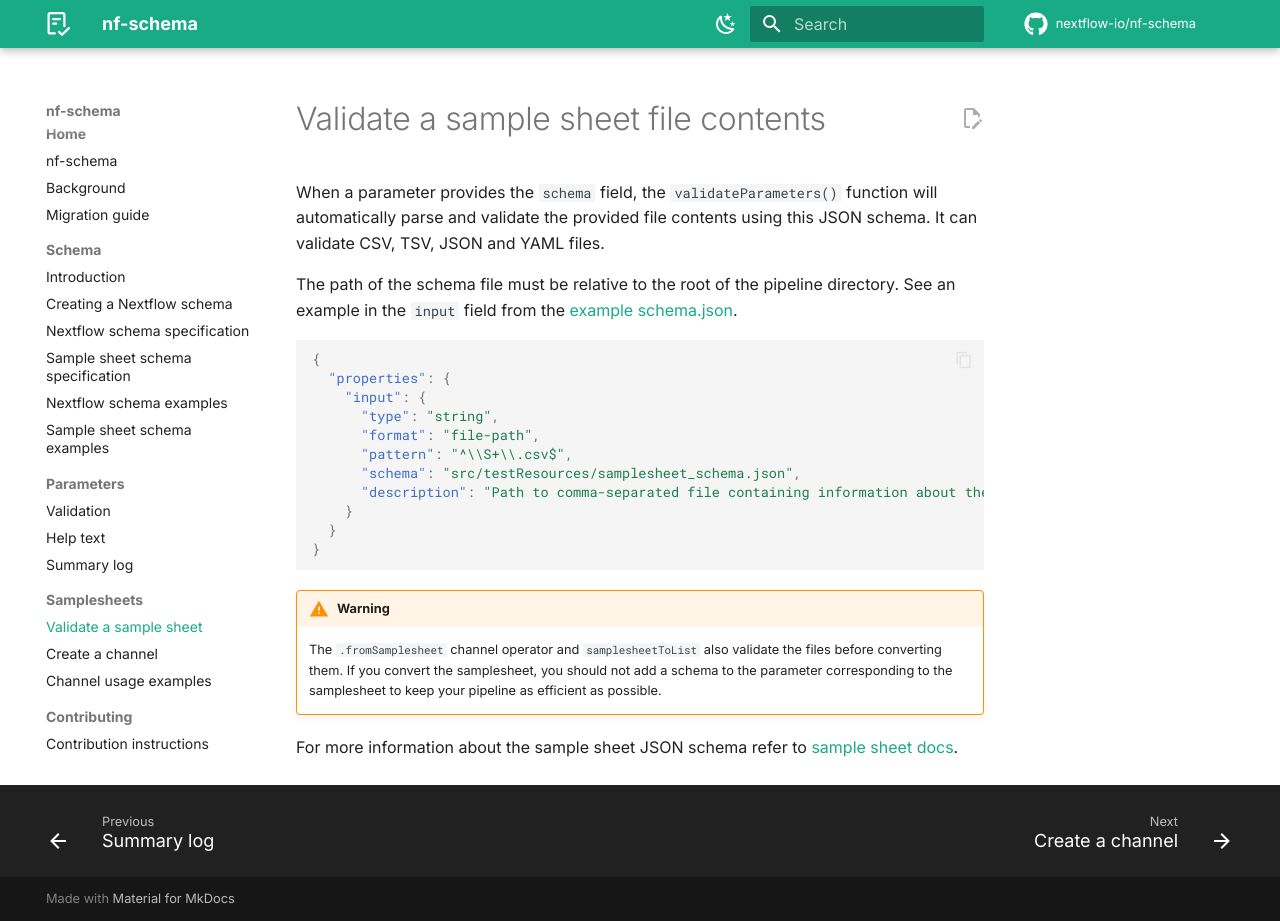
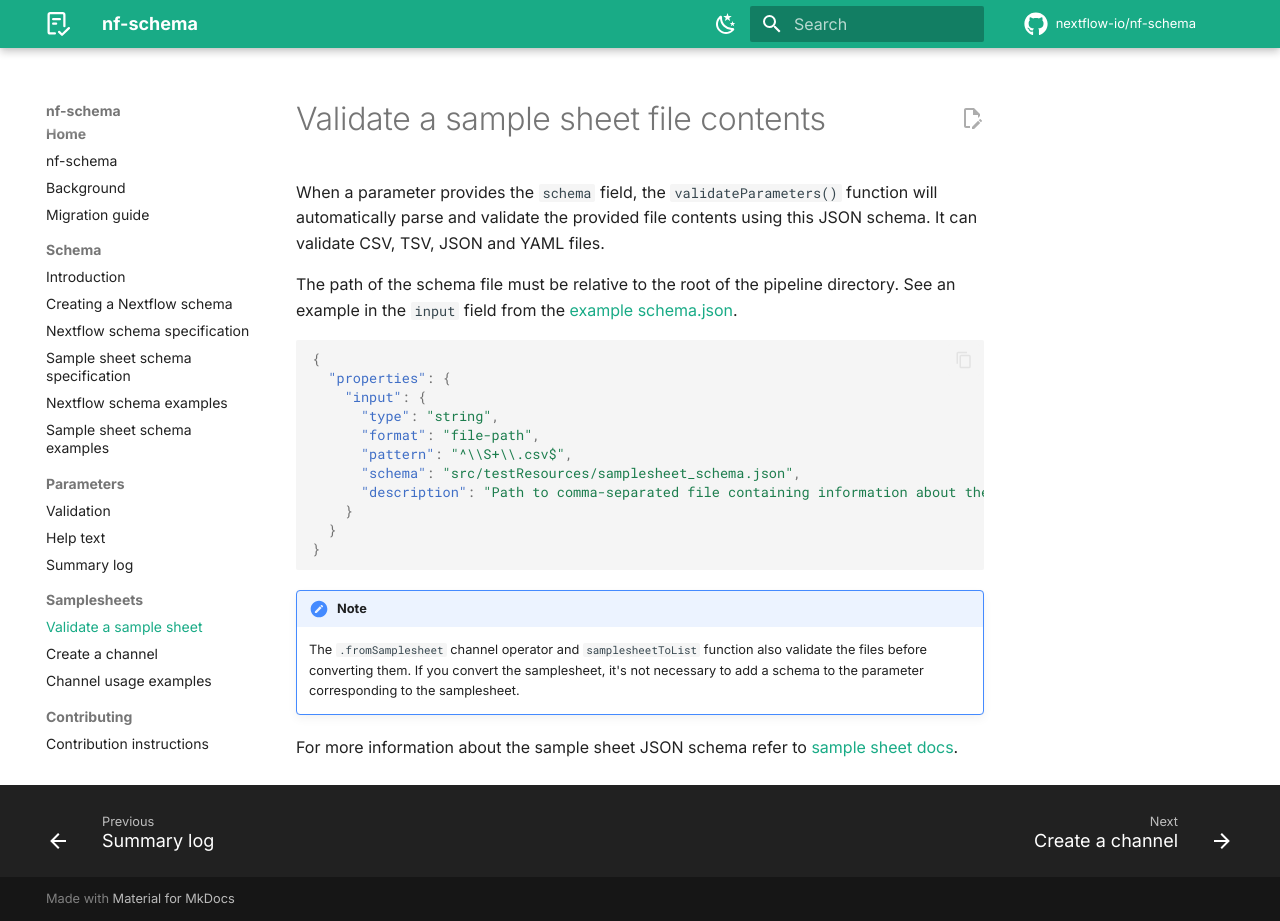
Before and after one commit to nextflow-io/nf-validation, an MkDocs documentation site: the page built from docs/samplesheets/validate_sample_sheet.md, in a window 1280 px wide and 921 px high. Built offline with MkDocs 1.6.1 and Material for MkDocs 9.7.7, drawn with Linux system fonts in a browser that asks for light colours; plug-ins that fetch from the network failed and are left out; comment, search, counter and statistics services are not loaded; the version menu is left out.

Commit message:
apply review suggestions

````diff
--- a/docs/samplesheets/validate_sample_sheet.md
+++ b/docs/samplesheets/validate_sample_sheet.md
@@ -26,8 +26,8 @@ See an example in the `input` field from the [example schema.json](https://raw.g
 }
 ```
 
-!!! warning
+!!! note
 
-    The `.fromSamplesheet` channel operator and `samplesheetToList` also validate the files before converting them. If you convert the samplesheet, you should not add a schema to the parameter corresponding to the samplesheet to keep your pipeline as efficient as possible.
+    The `.fromSamplesheet` channel operator and `samplesheetToList` function also validate the files before converting them. If you convert the samplesheet, it's not necessary to add a schema to the parameter corresponding to the samplesheet.
 
 For more information about the sample sheet JSON schema refer to [sample sheet docs](../nextflow_schema/nextflow_schema_specification.md).
````
Also changed, not shown: 1 other file.
